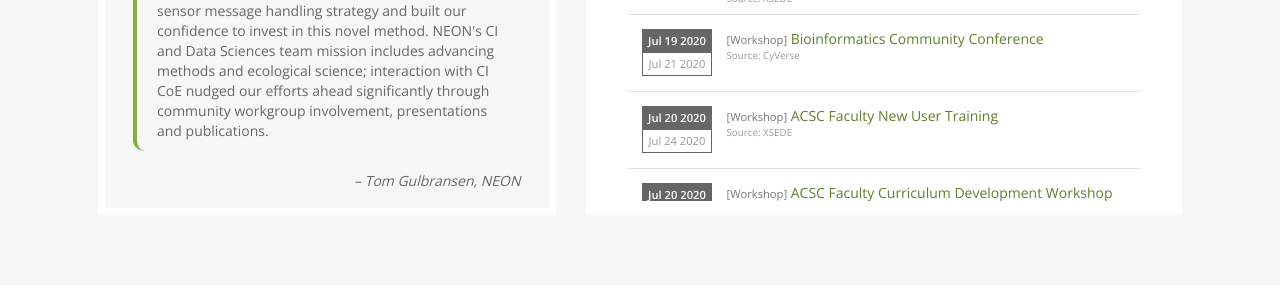
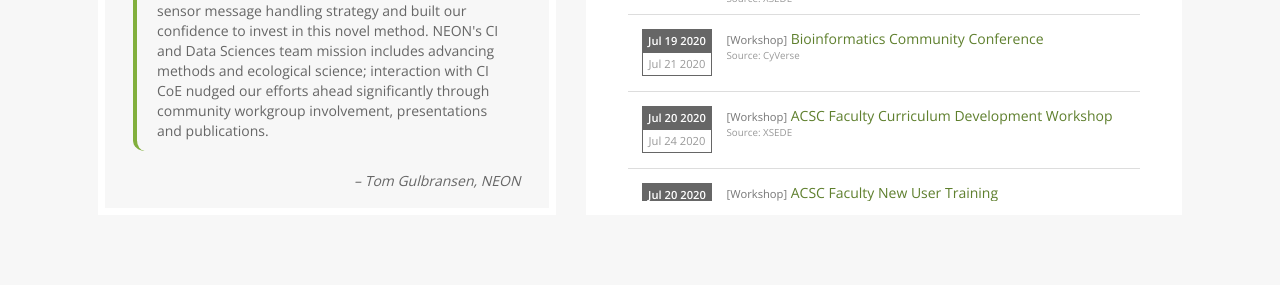
Before and after one commit to cicoe/cicoe.github.io, a Jekyll site: the page built from index.html, in a window 1280 px wide. Shown: the part 1505-1805 px from the top of the page. Built offline with Jekyll 4.4.1, drawn with Linux system fonts in a browser that asks for light colours; nearby versions of some CDN libraries; some web fonts are replaced; comment, search, counter and statistics services are not loaded.

```diff
--- a/_data/training_opportunities.yml
+++ b/_data/training_opportunities.yml
@@ -32,14 +32,14 @@
   source: XSEDE
   start_date: July 20, 2020
   time: ''
-  title: ACSC Faculty New User Training
+  title: ACSC Faculty Curriculum Development Workshop
   website: "Registration opens"
 - categroy: Workshop
   end_date: July 24, 2020
   source: XSEDE
   start_date: July 20, 2020
   time: ''
-  title: ACSC Faculty Curriculum Development Workshop
+  title: ACSC Faculty New User Training
   website: "Registration opens"
 - categroy: Workshop
   end_date: July 31, 2020
```
